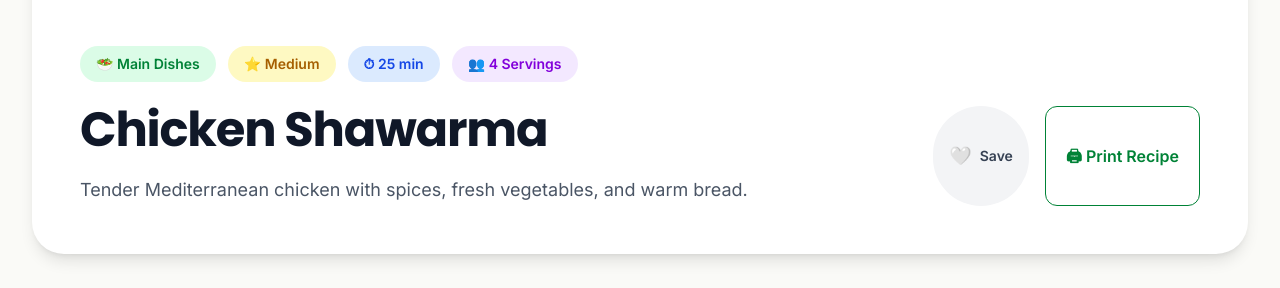
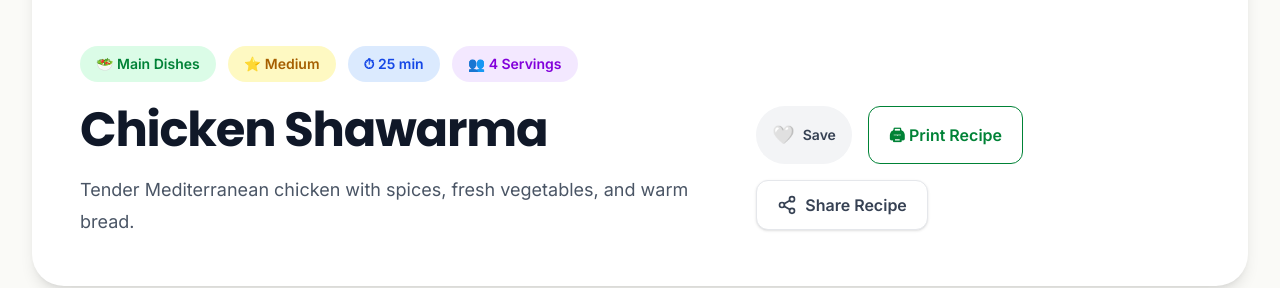
Before and after one commit to melhawary99-gif/healthy-mezze, a Next.js app: page /recipes/chicken-shawarma in a window 1280 px wide. Shown: the part 887-1175 px from the top of the page. Built offline with nearby package versions, Linux system fonts and the light colour scheme; no server answers.

Commit message:
Add recipe sharing functionality

```diff
--- a/src/components/recipes/RecipeHero.tsx
+++ b/src/components/recipes/RecipeHero.tsx
@@ -4,6 +4,7 @@ import FavoriteButton from "./FavoriteButton";
 import PrintButton from "./PrintButton";
 
 import { Recipe } from "@/types/recipe";
+import ShareButton from "./ShareButton";
 
 interface RecipeHeroProps {
   recipe: Recipe;
@@ -56,10 +57,14 @@ export default function RecipeHero({
             </p>
           </div>
 
-          <div className="flex gap-4">
-            <FavoriteButton slug={recipe.slug} />
-            <PrintButton />
-          </div>
+          <div className="flex flex-wrap gap-4">
+  <FavoriteButton slug={recipe.slug} />
+  <PrintButton />
+  <ShareButton
+  title={recipe.title}
+  description={recipe.description}
+/>
+</div>
         </div>
       </div>
     </section>
--- /dev/null
+++ b/src/components/recipes/ShareButton.tsx
@@ -0,0 +1,80 @@
+"use client";
+
+import { Share2 } from "lucide-react";
+import { useState } from "react";
+
+interface ShareButtonProps {
+  title: string;
+  description: string;
+}
+
+export default function ShareButton({
+  title,
+  description,
+}: ShareButtonProps) {
+  const [copied, setCopied] = useState(false);
+
+  async function handleShare() {
+  const url = window.location.href;
+
+  const shareData = {
+    title,
+    text: `${title}\n\n${description}`,
+    url,
+  };
+
+  const clipboardText = `🥗 ${title}
+
+${description}
+
+🔗 ${url}
+
+Discover more healthy Mediterranean recipes:
+https://healthymezze.com`;
+
+  try {
+    // Native sharing (mobile & supported desktop browsers)
+    if (navigator.share && navigator.canShare?.(shareData)) {
+      await navigator.share(shareData);
+      return;
+    }
+
+    // Fallback: copy rich text
+    await navigator.clipboard.writeText(clipboardText);
+
+    setCopied(true);
+
+    setTimeout(() => {
+      setCopied(false);
+    }, 2500);
+  } catch (err) {
+    console.error("Share failed:", err);
+  }
+}
+
+  return (
+    <div className="relative">
+      <button
+        type="button"
+        onClick={handleShare}
+        className="flex items-center gap-2 rounded-xl border border-gray-200 bg-white px-5 py-3 font-semibold text-gray-700 shadow-sm transition-all duration-300 hover:bg-green-50 hover:text-green-700 hover:shadow-md"
+        aria-label="Share this recipe"
+      >
+        <Share2 className="h-5 w-5" />
+        Share Recipe
+      </button>
+
+      {copied && (
+  <div className="absolute right-0 top-full z-20 mt-3 w-72 rounded-xl bg-green-600 px-4 py-3 text-sm text-white shadow-xl">
+    <p className="font-semibold">
+      ✅ Recipe copied!
+    </p>
+
+    <p className="mt-1 text-green-100">
+      Ready to paste into WhatsApp, Messenger, Telegram or Email.
+    </p>
+  </div>
+)}
+    </div>
+  );
+}
```
